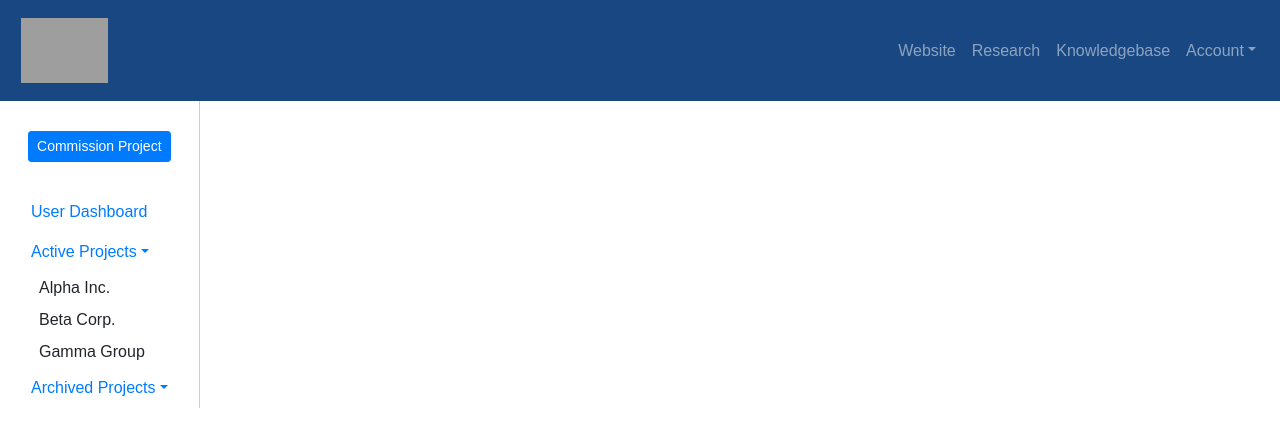
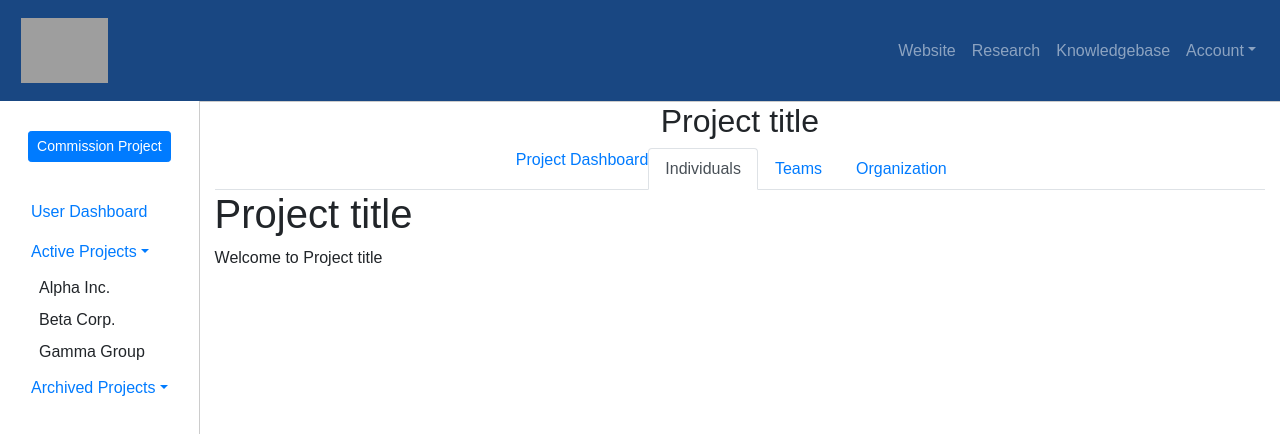
Before and after one commit to sjlutterbie/react-webapp-interface, a React (Create React App) app in the folder client/: page / in a window 1280 px wide. Shown: the top 434 px of the page. Built offline with nearby package versions, Linux system fonts and the light colour scheme; grey boxes are pictures that could not be loaded.

Commit message:
mainContent static content implemented. Tabbed menu display is a bit buggy, but will be replacing it, anyway.

```diff
--- a/client/src/container/container_Components.js
+++ b/client/src/container/container_Components.js
@@ -1,6 +1,8 @@
 import React from 'react';
 
 import Sidebar from '../sidebar/sidebar_Components';
+import mainContent from '../mainContent/mainContent_Components'
+
 
 class Container extends React.Component {
 
@@ -11,6 +13,7 @@ class Container extends React.Component {
                 <div className="row flex-x1-nowrap">
 
                     <Sidebar.Sidebar />
+                    <mainContent.mainContent />
 
                 </div>
             </div>
--- /dev/null
+++ b/client/src/mainContent/mainContent_Components.js
@@ -0,0 +1,77 @@
+import React from "react";
+
+class mainContent extends React.Component {
+
+    render() {
+
+        return (
+
+            <div className="main-content col">
+                {/* Main content */}
+
+                    {/*Main content top tabs */}
+                    <h2 className="text-center">
+                        Project title
+                    </h2>
+
+                    {/* Dropdown menu for small displays */}
+                    <a
+                        className="dropdown-toggle nav-link d-sm-none text-center"
+                        data-toggle="collapse"
+                        href="#smallProjectTabs"
+                        role="button"
+                        aria-expanded="false"
+                        aria-controls="smallProjectTabs">
+                        Project Tabs
+                    </a>
+                    <div
+                        className="collapse text-center"
+                        id="smallProjectTabs">
+                        <a  className="dropdown-item"
+                            href="#">
+                            Project Dashboard
+                        </a>
+                        <a  className="dropdown-item"
+                            href="#">
+                            Individuals
+                        </a>
+                        <a  className="dropdown-item"
+                            href="#">
+                            Teams
+                        </a>
+                        <a  className="dropdown-item"
+                            href="#">
+                            Organization
+                        </a>
+                    </div>
+
+                    {/* Tabbed menu for sm+ size screens */}
+                    <nav className="nav nav-tabs justify-content-center
+                                    collapse d-none d-sm-flex">
+                        <a  classNme="nav-item nav-link"
+                            href="#">
+                            Project Dashboard
+                        </a>
+                        <a  className="nav-item nav-link active"
+                            href="#">
+                            Individuals
+                        </a>
+                        <a  className="nav-item nav-link"
+                            href="#">
+                            Teams
+                        </a>
+                        <a  className="nav-item nav-link"
+                            href="#"
+                        >
+                            Organization
+                        </a>
+                    </nav>
+                    <h1>Project title</h1>
+                    <p>Welcome to Project title</p>
+                </div>
+
+        );
+    }
+}
+
+export default { mainContent };
```
